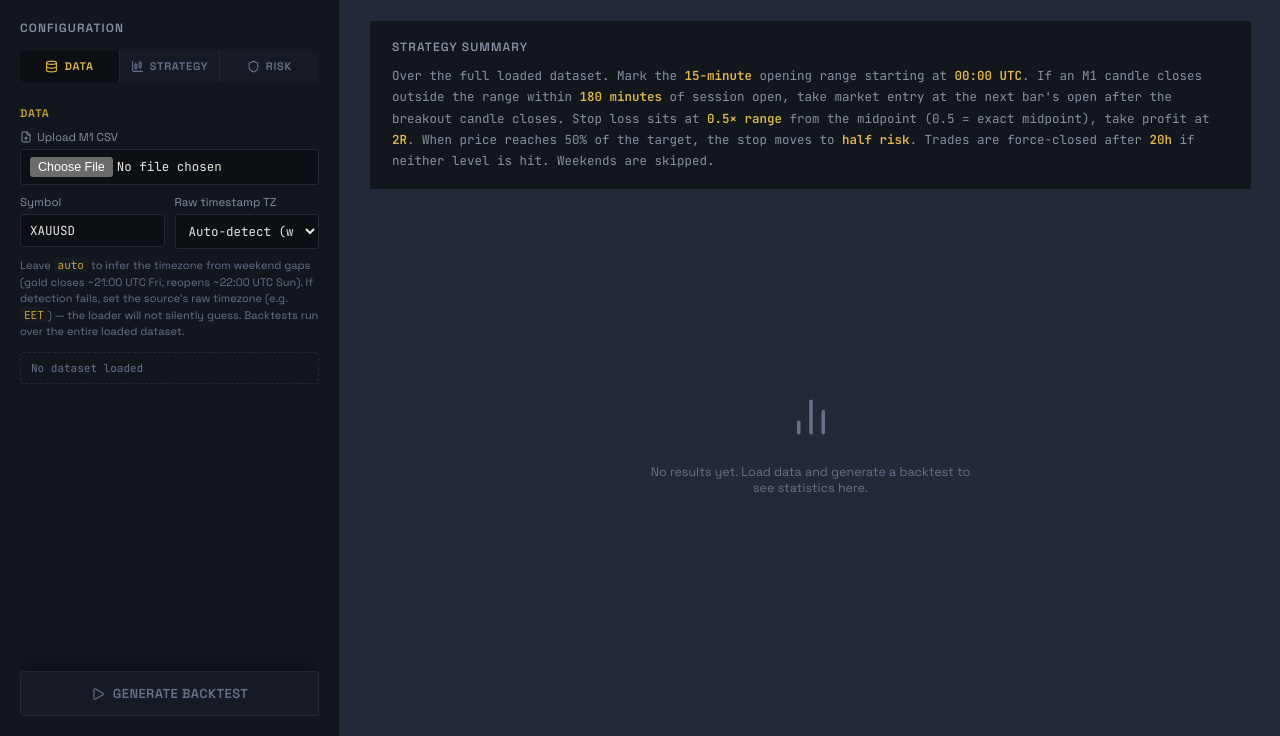
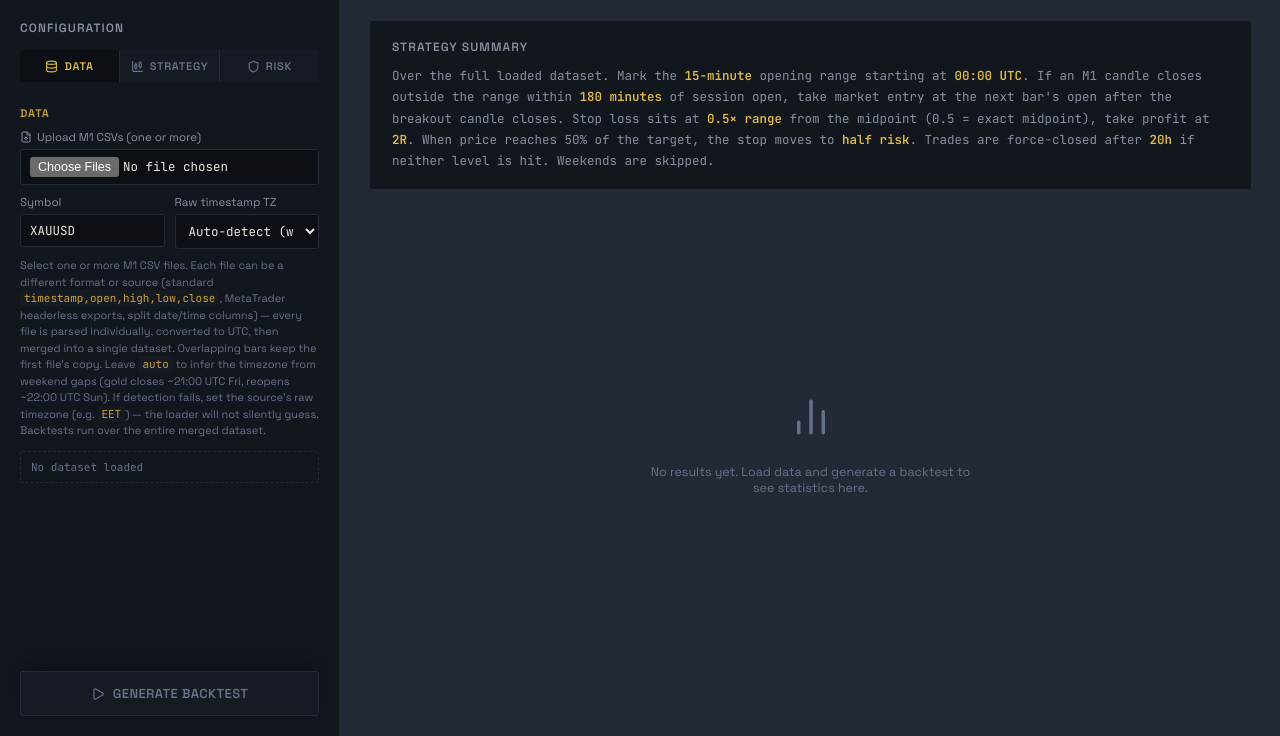
Before and after one commit to anas1412/orb-backtest-script, a FastAPI app: page / in a window 1280 px wide. Shown: the part 64-800 px from the top of the page. Run offline with FastAPI, Linux system fonts and the light colour scheme; some libraries are stand-ins or nearby versions.

Commit message:
Support multi-file upload: mixed formats parsed per file, merged into one dataset

```diff
--- a/app/engine/data_loader.py
+++ b/app/engine/data_loader.py
@@ -83,6 +83,31 @@ class LoadedData:
     symbol: str
     source: str
     tz_note: str              # human-readable note on how timezone was resolved
+
+
+def merge_loaded(loaded_list: list[LoadedData]) -> LoadedData:
+    """
+    Combine several already-loaded datasets into one.
+
+    Each input is already normalized to UTC with a sorted, de-duplicated
+    index. The merged frame is re-sorted by timestamp and duplicate
+    timestamps are dropped keeping the FIRST occurrence, so when files
+    overlap in time the earlier file in the list wins. A human-readable
+    source label and tz note are joined from all inputs.
+    """
+    if not loaded_list:
+        raise DataValidationError("No files were loaded.")
+    df = pd.concat([l.df for l in loaded_list], ignore_index=True)
+    df = df.sort_values("timestamp")
+    df = df.drop_duplicates(subset="timestamp", keep="first").reset_index(drop=True)
+    if len(df) == 0:
+        raise DataValidationError("No valid bars after merging files.")
+    return LoadedData(
+        df=df,
+        symbol=loaded_list[0].symbol,
+        source=" + ".join(l.source for l in loaded_list),
+        tz_note=" | ".join(l.tz_note for l in loaded_list),
+    )
 
 
 def _standardize_columns(df: pd.DataFrame) -> pd.DataFrame:
--- a/app/main.py
+++ b/app/main.py
@@ -19,7 +19,7 @@ from pydantic import BaseModel, Field
 import io
 
 from app.engine.data_loader import (
-    load_ohlcv_csv, DataValidationError, LoadedData
+    load_ohlcv_csv, merge_loaded, DataValidationError, LoadedData
 )
 from app.engine.strategy import Params
 from app.engine.backtester import run_backtest, BacktestResult
@@ -85,27 +85,43 @@ async def index(request: Request):
 
 @app.post("/api/data/upload")
 async def upload_data(
-    file: UploadFile = File(...),
+    files: list[UploadFile] = File(...),
     symbol: str = Form("XAUUSD"),
     source_tz: str = Form("auto"),
 ):
-    try:
-        content = await file.read()
-        loaded = load_ohlcv_csv(content, symbol=symbol, source_tz=source_tz, source_name=file.filename)
-    except DataValidationError as e:
-        raise HTTPException(status_code=400, detail=str(e))
+    if not files:
+        raise HTTPException(status_code=400, detail="No files uploaded.")
 
+    loaded_list: list[LoadedData] = []
+    file_reports = []
+    for f in files:
+        try:
+            content = await f.read()
+            loaded = load_ohlcv_csv(content, symbol=symbol, source_tz=source_tz, source_name=f.filename)
+        except DataValidationError as e:
+            raise HTTPException(status_code=400, detail=f"{f.filename}: {e}")
+        loaded_list.append(loaded)
+        file_reports.append({
+            "source": loaded.source,
+            "rows": len(loaded.df),
+            "start": loaded.df["timestamp"].min().isoformat(),
+            "end": loaded.df["timestamp"].max().isoformat(),
+            "tz_note": loaded.tz_note,
+        })
+
+    combined = merge_loaded(loaded_list)
     dataset_id = str(uuid.uuid4())
-    DATA_STORE[dataset_id] = loaded
+    DATA_STORE[dataset_id] = combined
 
     return {
         "dataset_id": dataset_id,
-        "symbol": loaded.symbol,
-        "source": loaded.source,
-        "tz_note": loaded.tz_note,
-        "rows": len(loaded.df),
-        "start": loaded.df["timestamp"].min().isoformat(),
-        "end": loaded.df["timestamp"].max().isoformat(),
+        "symbol": combined.symbol,
+        "source": combined.source,
+        "tz_note": combined.tz_note,
+        "files": file_reports,
+        "rows": len(combined.df),
+        "start": combined.df["timestamp"].min().isoformat(),
+        "end": combined.df["timestamp"].max().isoformat(),
     }
 
 
--- a/app/static/app.js
+++ b/app/static/app.js
@@ -61,13 +61,21 @@
   function showDatasetMeta(data){
     const range = `${(data.start||"").slice(0,10)} → ${(data.end||"").slice(0,10)}`;
     const el = $("datasetMeta");
-    if (el){ el.textContent = `${data.symbol} · ${data.rows.toLocaleString()} bars · ${range} UTC`; }
+    const nFiles = (data.files || []).length;
+    const perFile = (data.files || []).map(f =>
+      `<span class="meta-file">${f.source} — ${f.rows.toLocaleString()} bars</span>`).join("");
+    if (el){
+      el.innerHTML =
+        `${data.symbol} · ${nFiles} file${nFiles === 1 ? "" : "s"} · ` +
+        `${data.rows.toLocaleString()} bars · ${range} UTC` +
+        (perFile ? `<span class="meta-file-list">${perFile}</span>` : "");
+    }
     setStatus(`${data.symbol} · ${data.rows.toLocaleString()} bars · ${range}`, true);
   }
 
   async function handleUpload(e){
-    const file = e.target.files[0];
-    if (!file) return;
+    const files = Array.from(e.target.files || []);
+    if (files.length === 0) return;
 
     const wrap = $("uploadProgressWrap");
     const bar = $("uploadProgressBar");
@@ -78,7 +86,7 @@
 
     try{
       const form = new FormData();
-      form.append("file", file);
+      files.forEach(f => form.append("files", f));
       form.append("symbol", $("uploadSymbol").value || "XAUUSD");
       form.append("source_tz", $("uploadTz").value || "auto");
 
--- a/app/static/style.css
+++ b/app/static/style.css
@@ -382,6 +382,18 @@ body{
   color: var(--text-faint);
   word-break: break-word;
 }
+.dataset-meta .meta-file-list{
+  display: flex;
+  flex-direction: column;
+  gap: 2px;
+  margin-top: 6px;
+  padding-top: 6px;
+  border-top: 1px solid var(--border-soft);
+}
+.dataset-meta .meta-file{
+  color: var(--text-dim);
+  font-size: 10px;
+}
 
 /* ---------- Two column ---------- */
 .two-col{ display:grid; grid-template-columns: 1fr 1fr; gap:18px; }
--- a/app/templates/index.html
+++ b/app/templates/index.html
@@ -44,8 +44,8 @@
         <section class="group">
           <h3 class="group-title">Data</h3>
           <label class="field">
-            <span><i data-lucide="file-up"></i>Upload M1 CSV</span>
-            <input type="file" id="fileUpload" accept=".csv">
+            <span><i data-lucide="file-up"></i>Upload M1 CSVs (one or more)</span>
+            <input type="file" id="fileUpload" accept=".csv" multiple>
           </label>
           <div class="progress" id="uploadProgressWrap" hidden>
             <div class="progress-track"><div class="progress-bar" id="uploadProgressBar"></div></div>
@@ -74,7 +74,7 @@
               </select>
             </label>
           </div>
-          <p class="hint">Leave <code>auto</code> to infer the timezone from weekend gaps (gold closes ~21:00 UTC Fri, reopens ~22:00 UTC Sun). If detection fails, set the source's raw timezone (e.g. <code>EET</code>) — the loader will not silently guess. Backtests run over the entire loaded dataset.</p>
+          <p class="hint">Select one or more M1 CSV files. Each file can be a different format or source (standard <code>timestamp,open,high,low,close</code>, MetaTrader headerless exports, split date/time columns) — every file is parsed individually, converted to UTC, then merged into a single dataset. Overlapping bars keep the first file's copy. Leave <code>auto</code> to infer the timezone from weekend gaps (gold closes ~21:00 UTC Fri, reopens ~22:00 UTC Sun). If detection fails, set the source's raw timezone (e.g. <code>EET</code>) — the loader will not silently guess. Backtests run over the entire merged dataset.</p>
           <div class="dataset-meta" id="datasetMeta">No dataset loaded</div>
         </section>
       </div>
```
Also changed, not shown: AGENTS.md (+2 -1 lines), replit.md (+1 -1 lines), README.md.
